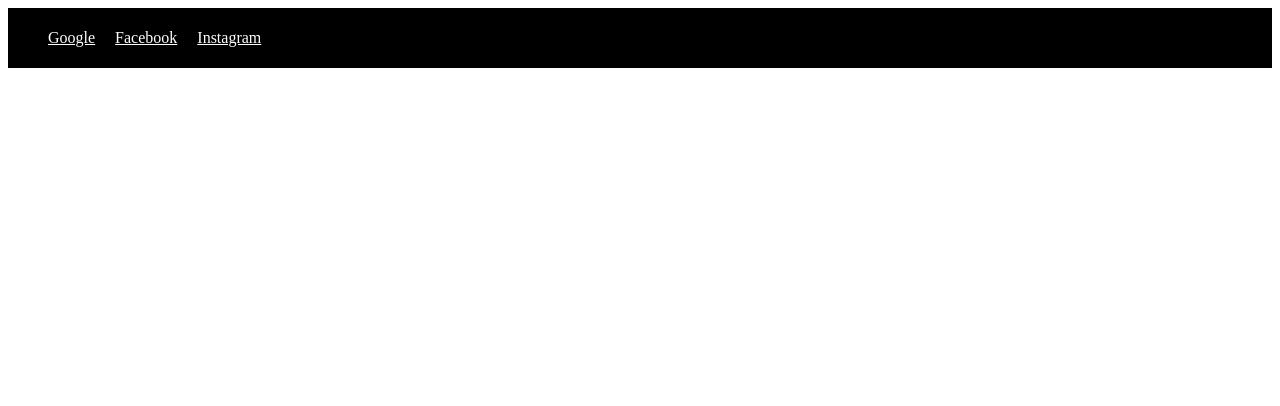
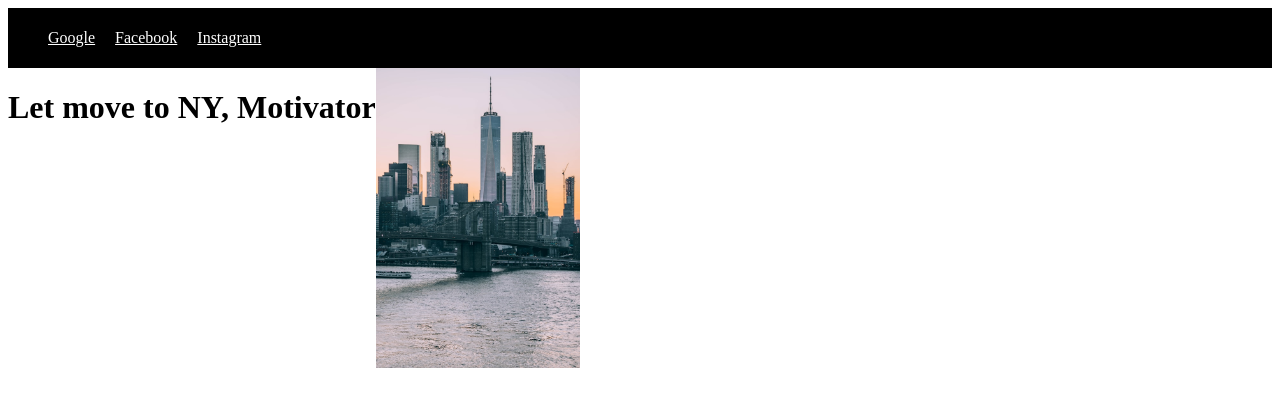
Before and after one commit to turantech/dummy-project, a plain HTML site: page index.html in a window 1280 px wide. Drawn offline with Linux system fonts and the light colour scheme.

Commit message:
Create Hero section

```diff
--- a/index.css
+++ b/index.css
@@ -15,3 +15,11 @@ ul {
 .nav-link {
     color: white;
 }
+
+header {
+    display: flex;
+}
+
+img {
+    height: 300px;
+}
--- a/index.html
+++ b/index.html
@@ -22,5 +22,9 @@
                 </li>
             </ul>
         </nav>
+        <header>
+            <h1>Let move to NY, Motivator</h1>
+            <img src="./mauricio-chavez-mFozFMS4WaI-unsplash.jpg" alt="" />
+        </header>
     </body>
 </html>
```
